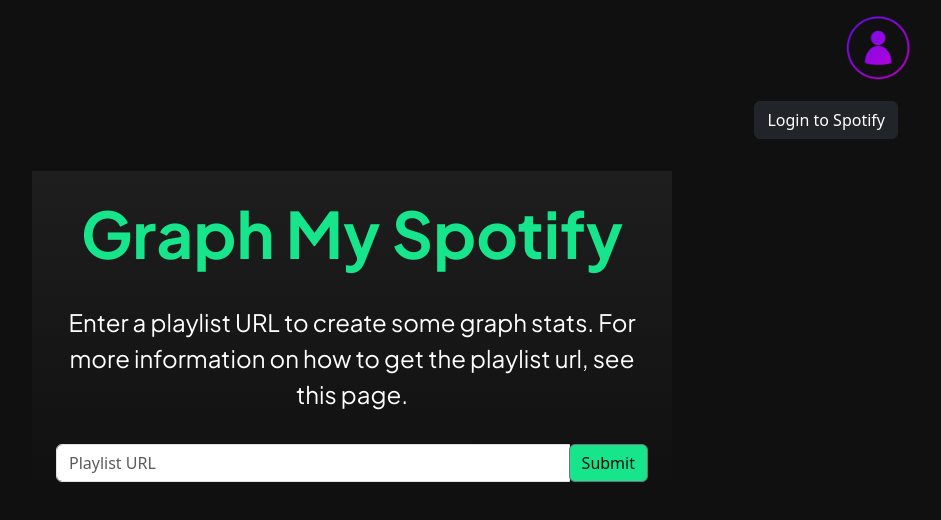
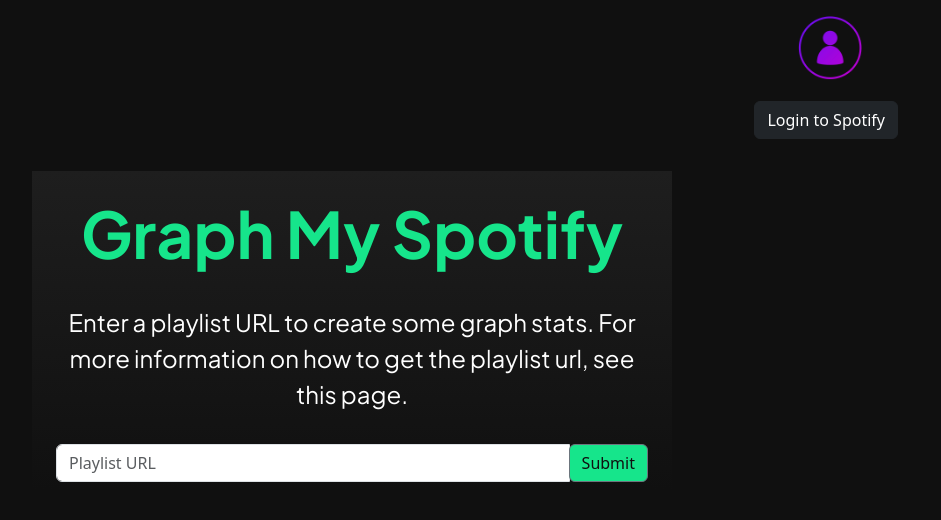
Before and after one commit to edarnige/GraphMySpotify, an Angular app: page / in a window 1280 px wide. Shown: the top 520 px of the page, without its empty margins (288-1229 px from the left). Built offline with nearby package versions, Linux system fonts and the light colour scheme; no server answers.

Commit message:
Center profile image over login text

```diff
--- a/src/app/graph-my-spotify/login/login.component.scss
+++ b/src/app/graph-my-spotify/login/login.component.scss
@@ -2,6 +2,7 @@
     height: 4rem;
     width: 4rem;
     margin-bottom: 5px;
+    margin-right: 3rem;
 }
 
 .container {
@@ -10,4 +11,5 @@
 
 p {
   font-size: 1rem;
+  margin-right: 1.75rem;
 }
```
